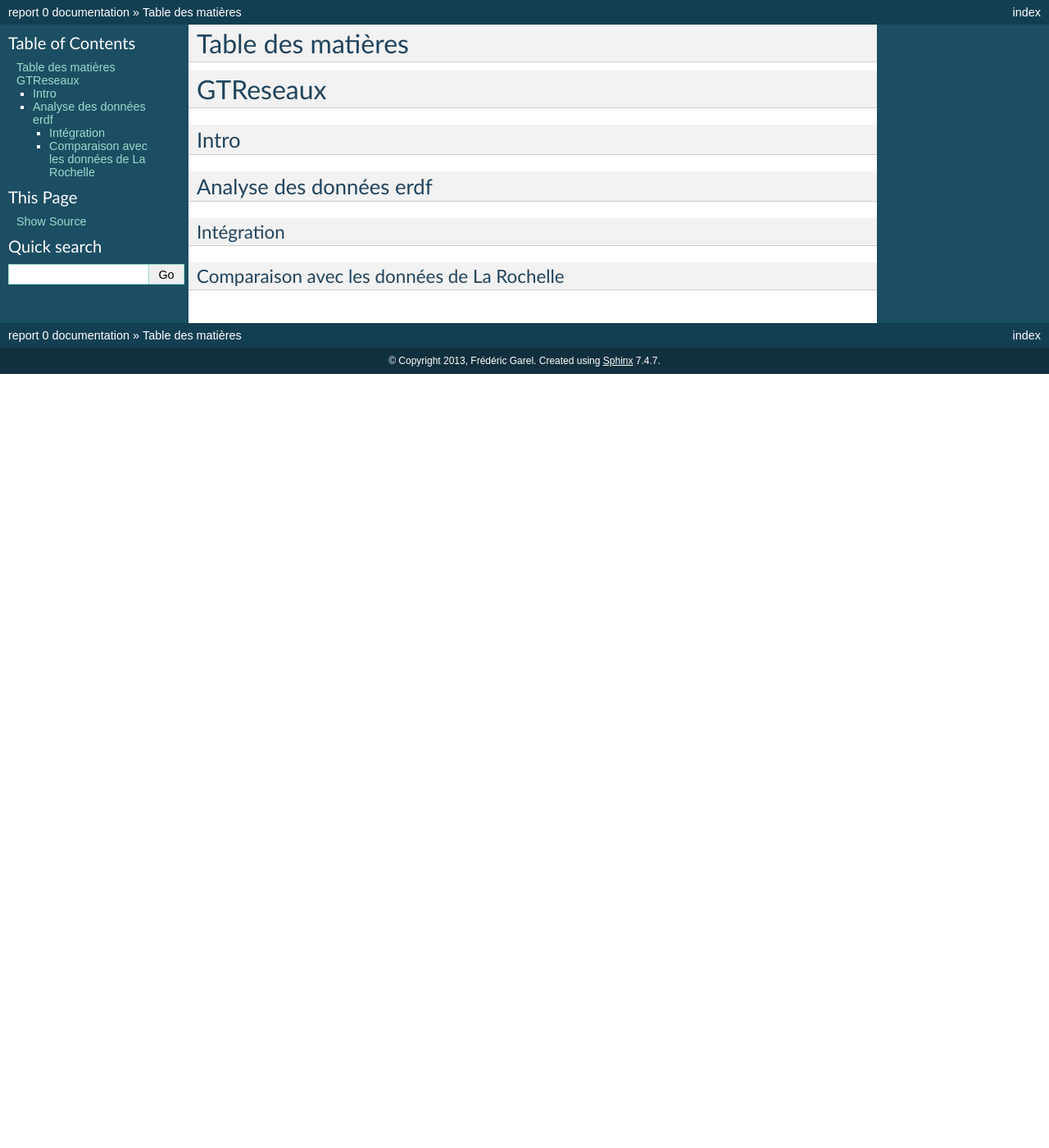
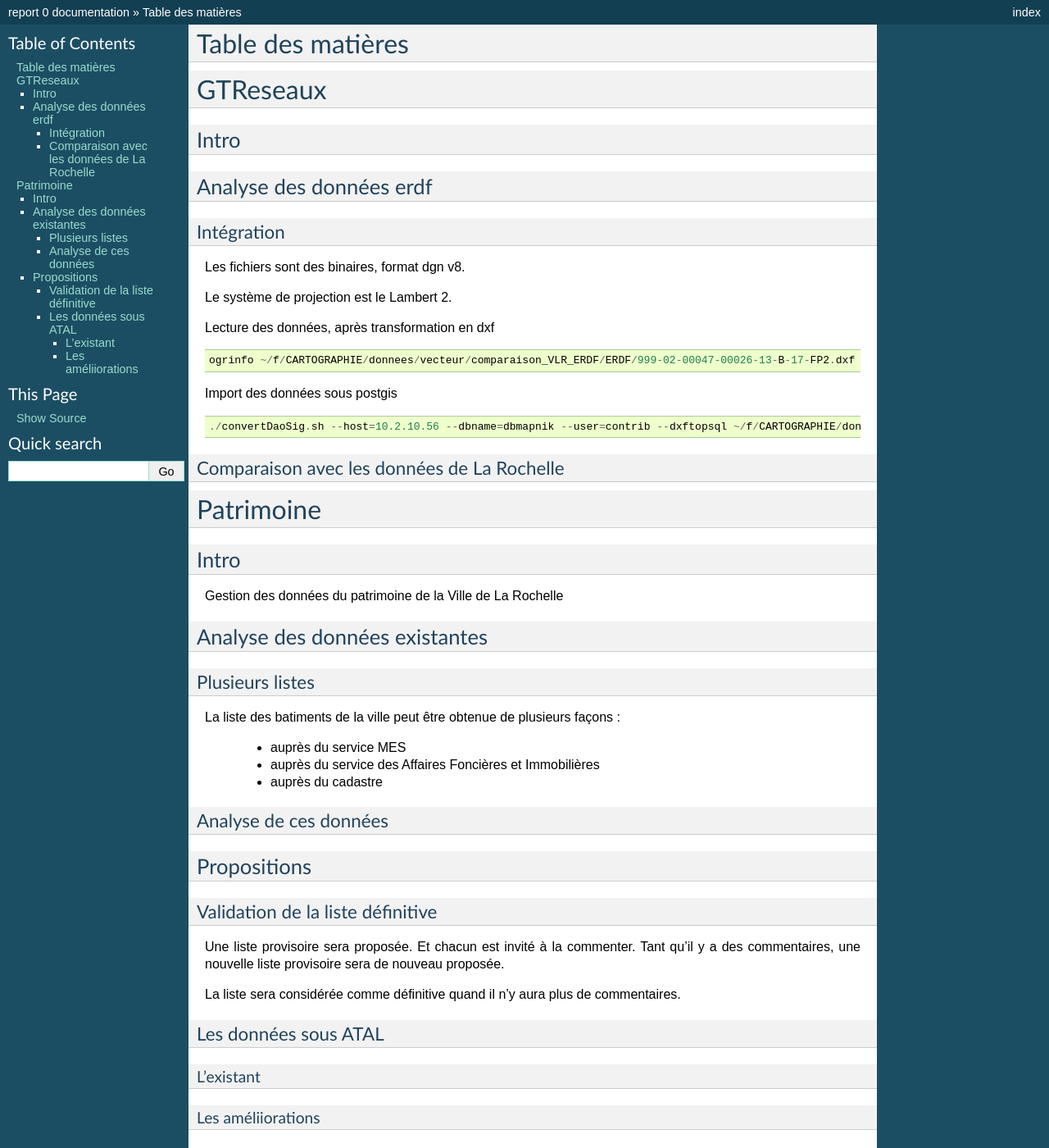
Before and after one commit to fgarel/report, a Sphinx documentation site: the page built from source/index.rst, in a window 1280 px wide and 1400 px high. Shown: the whole window at 82% size. Built offline with Sphinx 7.4.7, drawn with Linux system fonts in a browser that asks for light colours.

Commit message:
debut de report

```diff
--- a/source/GTReseaux/erdf.rst
+++ b/source/GTReseaux/erdf.rst
@@ -5,6 +5,23 @@ Analyse des données erdf
 Intégration
 ===========
 
+Les fichiers sont des binaires, format dgn v8.
+
+Le système de projection est le Lambert 2.
+
+Lecture des données, après transformation en dxf
+
+.. code::
+
+  ogrinfo ~/f/CARTOGRAPHIE/donnees/vecteur/comparaison_VLR_ERDF/ERDF/999-02-00047-00026-13-B-17-FP2.dxf entities
+
+Import des données sous postgis
+
+.. code::
+
+  ./convertDaoSig.sh --host=10.2.10.56 --dbname=dbmapnik --user=contrib --dxftopsql ~/f/CARTOGRAPHIE/donnees/vecteur/comparaison_VLR_ERDF/ERDF/999-02-00047-00026-13-B-17-FP2.dxf
+
+
 
 Comparaison avec les données de La Rochelle
 ===========================================
--- a/source/conf.py
+++ b/source/conf.py
@@ -25,7 +25,13 @@ import sys, os
 
 # Add any Sphinx extension module names here, as strings. They can be extensions
 # coming with Sphinx (named 'sphinx.ext.*') or your custom ones.
-extensions = ['sphinx.ext.autodoc', 'sphinx.ext.doctest', 'sphinx.ext.intersphinx', 'sphinx.ext.todo', 'sphinx.ext.coverage', 'sphinx.ext.mathjax', 'sphinx.ext.ifconfig', 'sphinx.ext.viewcode']
+extensions = ['sphinx.ext.autodoc', 'sphinx.ext.doctest', 'sphinx.ext.intersphinx', \
+              'sphinx.ext.todo', 'sphinx.ext.coverage', 'sphinx.ext.mathjax', \
+              'sphinx.ext.ifconfig', 'sphinx.ext.viewcode', \
+              'sphinxcontrib.plantuml', \
+#              'sphinxcontrib.googlemaps', \
+              'sphinxcontrib.aafig', \
+              'hieroglyph']
 
 # Add any paths that contain templates here, relative to this directory.
 templates_path = ['.templates']
@@ -287,3 +293,22 @@ epub_copyright = u'2013, Frédéric Garel'
 
 # Example configuration for intersphinx: refer to the Python standard library.
 intersphinx_mapping = {'http://docs.python.org/': None}
+
+# -- Options for plantuml ---------------------------------------------------
+# configuration pour l'extension sphinxcontrib-plantuml
+# attention, cette extension necessite l'outil epstopdf qui est disponible
+# dans le paquet texlive-font-utils
+plantuml = 'plantuml'
+plantuml_output_format = 'svg'
+plantuml_latex_output_format = 'pdf'
+plantuml_epstopdf = 'epstopdf'
+#plantuml_output_format = 'svg'
+
+# -- Options for hieroglyph ---------------------------------------------------
+#slide_theme = 'slides'
+slide_theme = 'single-level'
+slide_theme_options = {'custom_css': 'custom.css'}
+
+# -- Options for hieroglyph ---------------------------------------------------
+aafig_format = dict(latex='pdf', html='svg', text=None)
+aafig_default_options = dict(scale=1.5, aspect=0.5, proportional=True)
--- a/source/index.rst
+++ b/source/index.rst
@@ -35,7 +35,7 @@ Table des matières
 ..   :maxdepth: 2
 
 .. include:: GTReseaux/GTReseaux.rst
-
+.. include:: patrimoine/patrimoine.rst
 
 
 .. Indices and tables
--- /dev/null
+++ b/source/patrimoine/analyse_existant.rst
@@ -0,0 +1,15 @@
+******************************
+Analyse des données existantes
+******************************
+
+Plusieurs listes
+================
+
+La liste des batiments de la ville peut être obtenue de plusieurs façons :
+
+  - auprès du service MES
+  - auprès du service des Affaires Foncières et Immobilières
+  - auprès du cadastre
+
+Analyse de ces données
+======================
--- /dev/null
+++ b/source/patrimoine/patrimoine.rst
@@ -0,0 +1,12 @@
+##########
+Patrimoine
+##########
+
+*****
+Intro
+*****
+
+Gestion des données du patrimoine de la Ville de La Rochelle
+
+.. include:: patrimoine/analyse_existant.rst
+.. include:: patrimoine/propositions.rst
--- /dev/null
+++ b/source/patrimoine/propositions.rst
@@ -0,0 +1,21 @@
+************
+Propositions
+************
+
+Validation de la liste définitive
+=================================
+
+Une liste provisoire sera proposée. Et chacun est invité à la commenter.
+Tant qu'il y a des commentaires, une nouvelle liste provisoire sera de nouveau proposée.
+
+La liste sera considérée comme définitive quand il n'y aura plus de commentaires.
+
+
+Les données sous ATAL
+=====================
+
+L'existant
+----------
+
+Les améliiorations
+------------------
```
Also changed, not shown: 1 other file.
